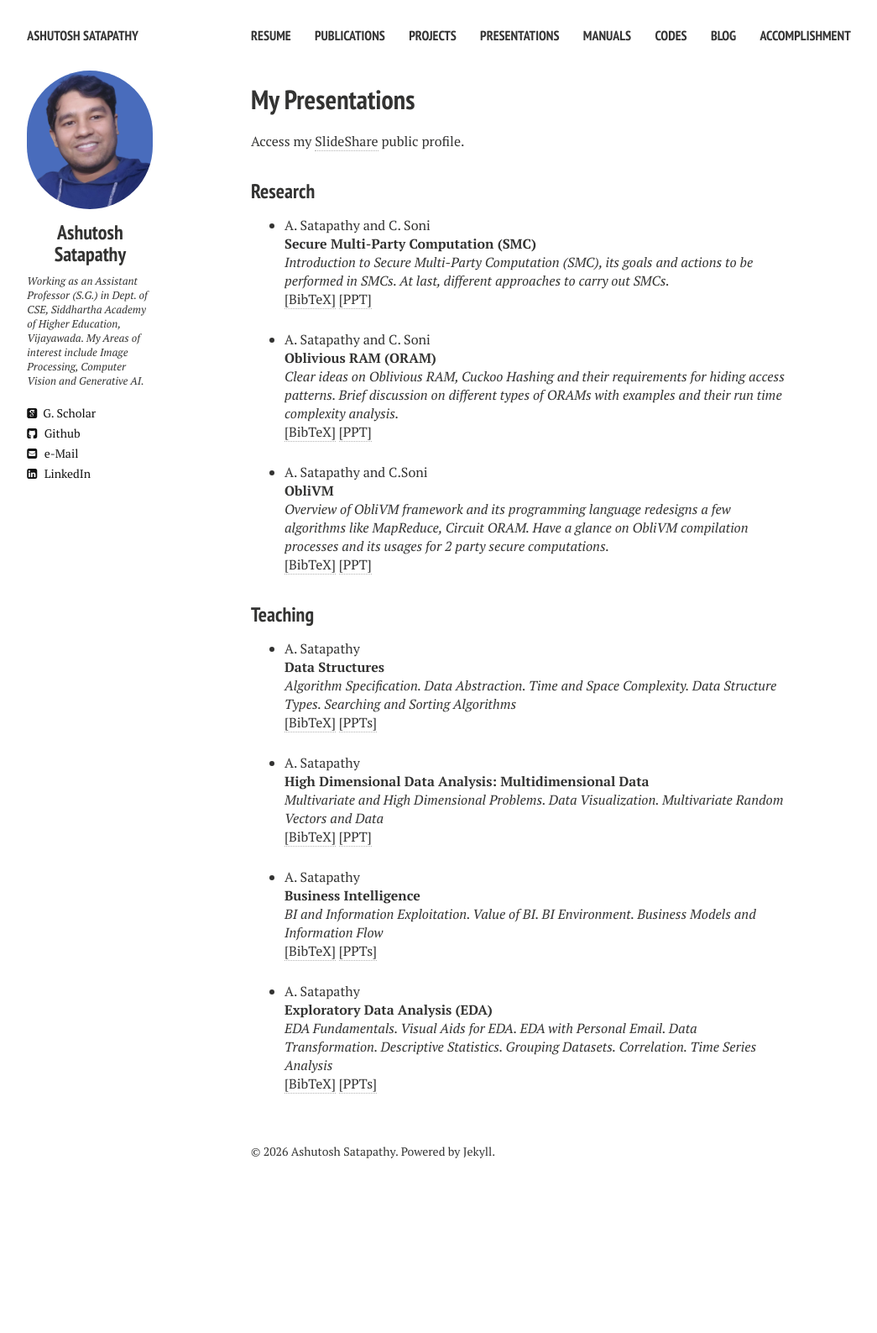
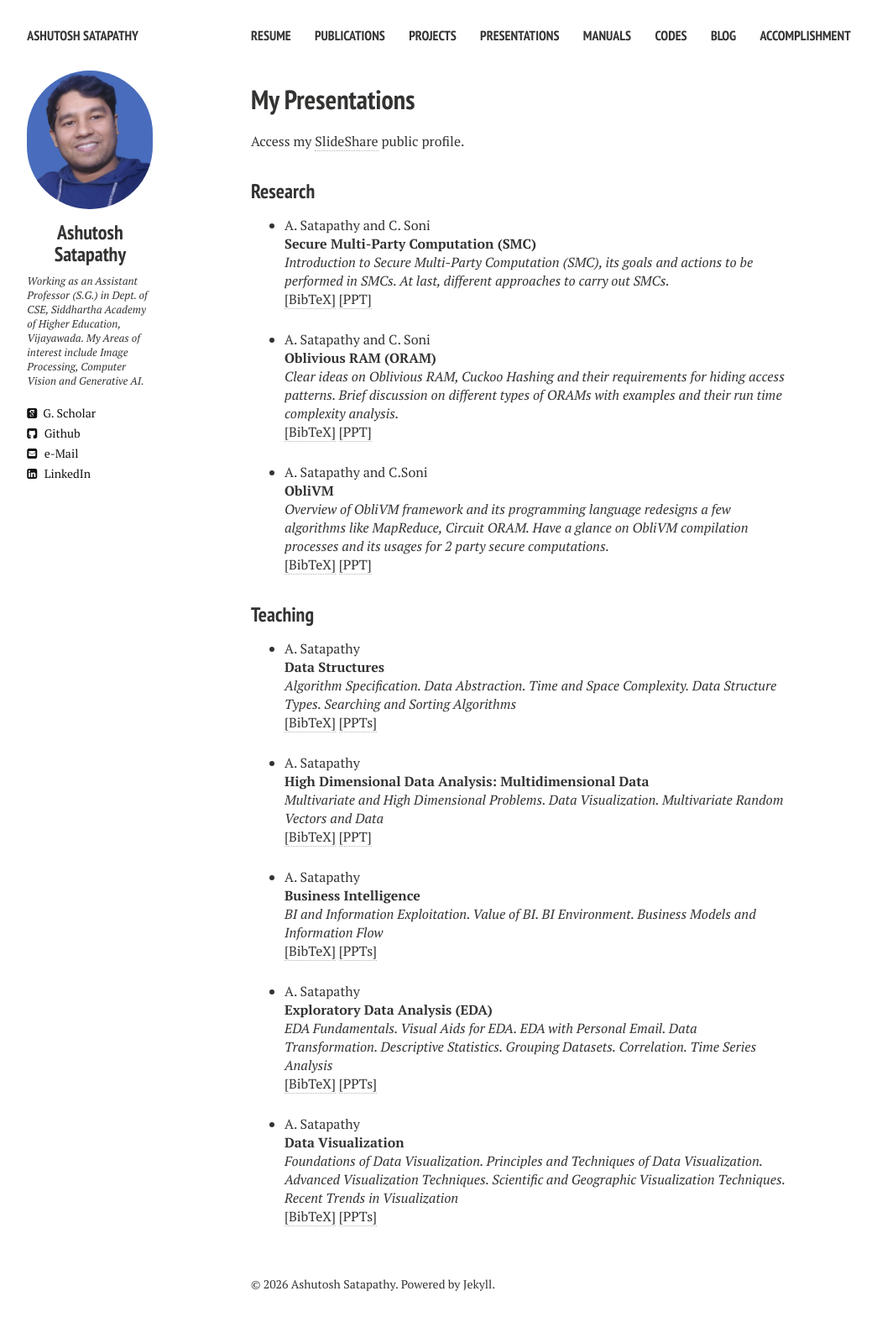
Before and after one commit to ashutoshsatapathy1990/ashutoshsatapathy1990.github.io, a Jekyll site: the page built from presentations.md, in a window 1280 px wide. Shown: the whole page at 84% size, without its empty margins (21-1066 px from the left). Built offline with Jekyll 4.4.1, drawn with Linux system fonts in a browser that asks for light colours; nearby versions of some CDN libraries; before the commit the page ends 1429 px from its top, so only the background shows below that.

Commit message:
Update presentations.html

```diff
--- a/_layouts/presentations.html
+++ b/_layouts/presentations.html
@@ -247,6 +247,29 @@ A. Satapathy
 </div>
 </li>
 
+<!-- Item: satapathy2026data -->
+<li ><p>
+A. Satapathy
+<br><b>Data Visualization</b><br>
+<i>Foundations of Data Visualization. Principles and Techniques of Data Visualization. Advanced Visualization Techniques. Scientific and Geographic Visualization Techniques. Recent Trends in Visualization</i>
+<br />
+<a href="javascript:toggleBibtex('satapathy2026data')">[BibTeX]</a>
+<a href="../presentations-EDA/">[PPTs]</a>
+</p>
+<div id="bib_satapathy2026data" class="bibtex noshow">
+<pre>
+@misc{satapathy2026data,
+  author       = {Ashutosh Satapathy},
+  title        = {Data Visualization Lecture Slides},
+  year         = {2026},
+  month        = mar,
+  institution  = {Department of CSE, Siddhartha Academy of Higher Education (Deemed to be University)},
+  address      = {Vijayawada, India}
+}
+</pre>
+</div>
+</li>
+
       </ul  >
 
     </div><!-- /.article-wrap -->
```
